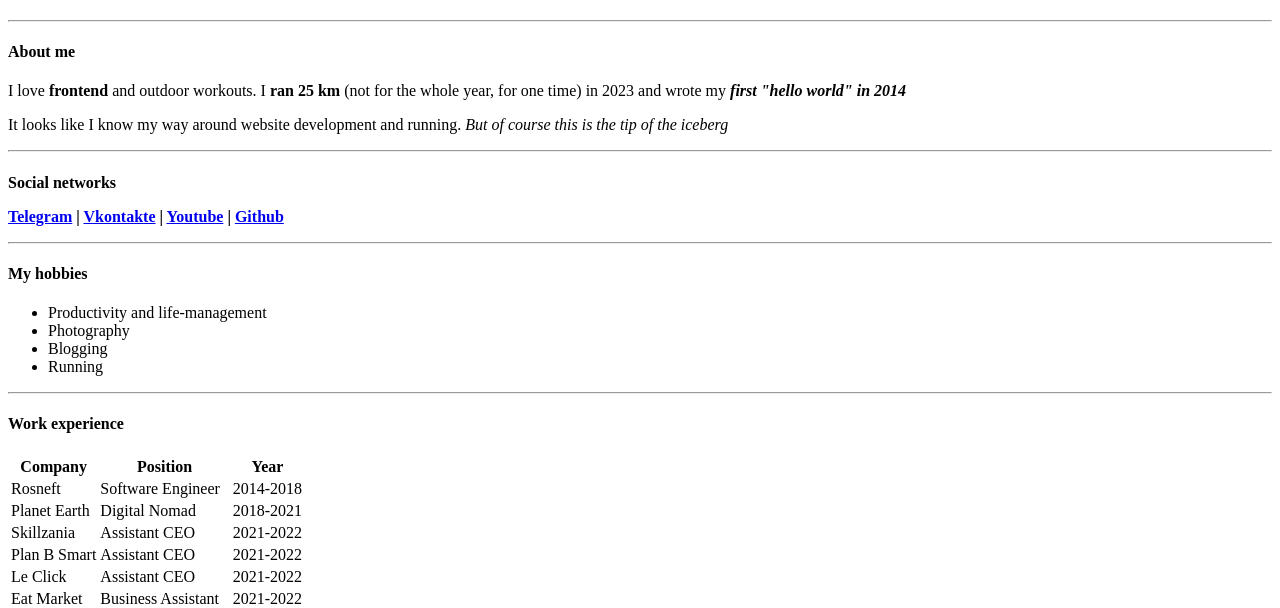
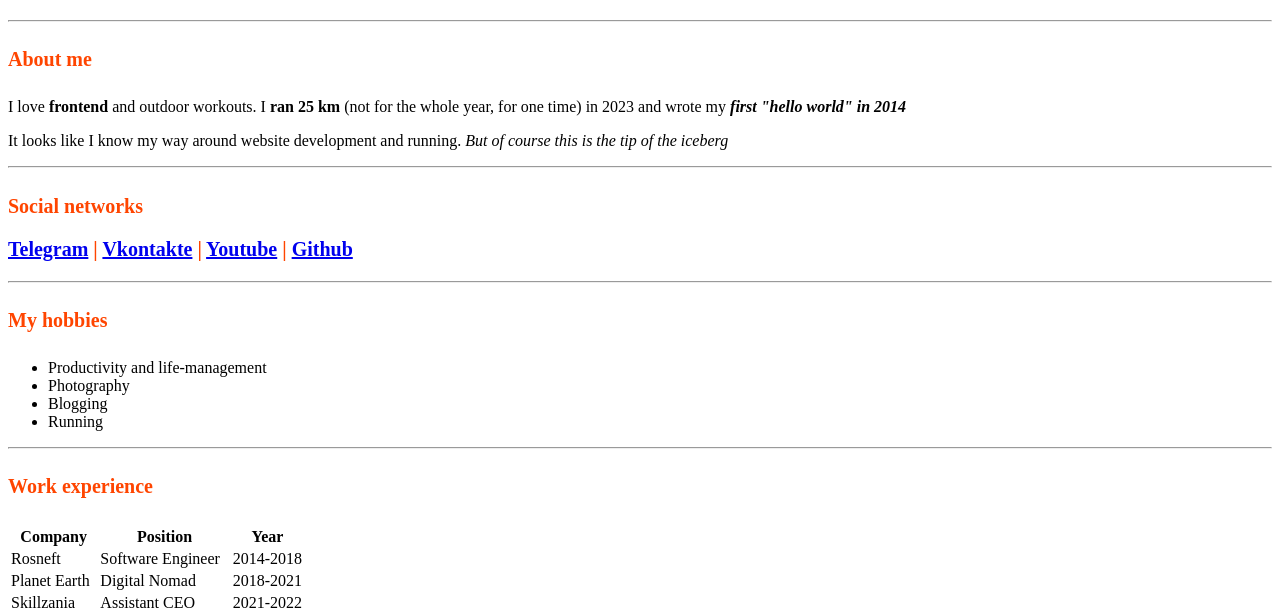
Before and after one commit to antonzaratustra/Resume, a plain HTML site: page index.html in a window 1280 px wide. Shown: the part 222-830 px from the top of the page. Drawn offline with Linux system fonts and the light colour scheme.

Commit message:
tes deploy github pages, create css file

```diff
--- a/index.html
+++ b/index.html
@@ -8,6 +8,7 @@
     <meta http-equiv="X-UA-Compatible" content="ie=edge">
     <meta name="keywords" content="resume, cv, Anton Zaratustra, frontend, html, css, javascript, react, node.js">
     <meta name="description" content="This is where I update my developer skills and post my projects">
+    <link rel="stylesheet" href="style.css">
 </head>
 
 <body>
@@ -124,4 +125,5 @@
     </footer>
 </body>
 
+
 </html>
--- /dev/null
+++ b/style.css
@@ -0,0 +1,4 @@
+h4 {
+    color: orangered;
+    font-size: 20px;
+}
```
